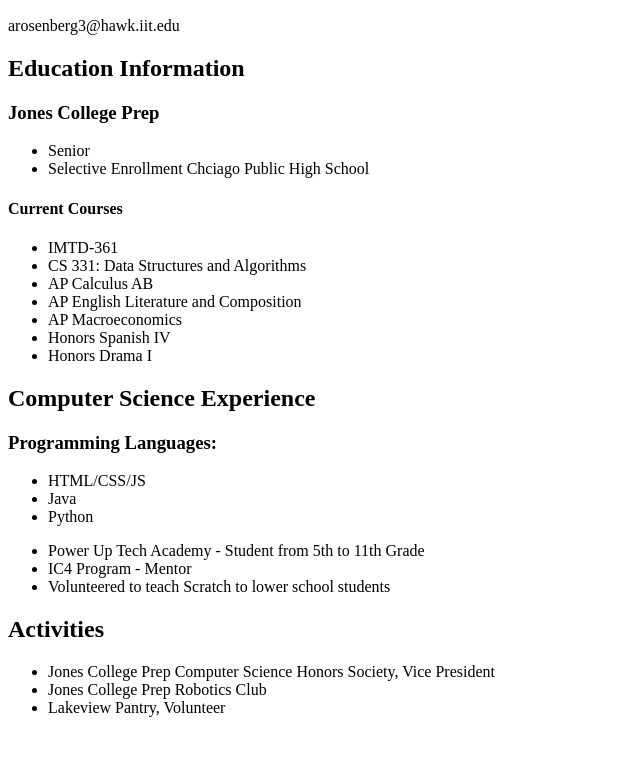
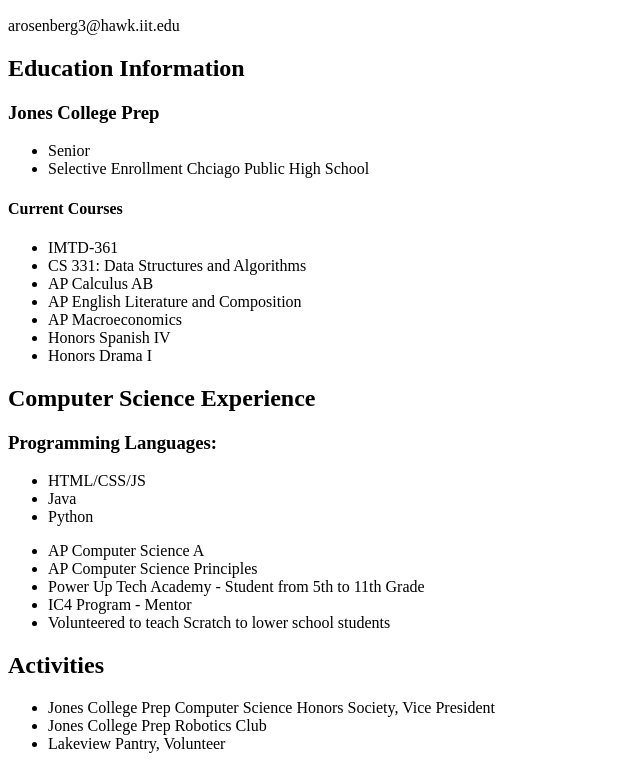
Before and after one commit to drewrosIIT/Project-01, a plain HTML site: page index.html in a window 1280 px wide. Shown: the part 180-949 px from the top of the page, without its empty margins (0-640 px from the left). Before the commit the page ends 913 px from the top, so only its background shows below. Drawn offline with Linux system fonts and the light colour scheme.

Commit message:
updated activities

```diff
--- a/index.html
+++ b/index.html
@@ -56,6 +56,8 @@
         </ul>
 
         <ul>
+            <li>AP Computer Science A</li>
+            <li>AP Computer Science Principles</li>
             <li>Power Up Tech Academy - Student from 5th to 11th Grade</li>
             <li>IC4 Program - Mentor</li>
             <li>Volunteered to teach Scratch to lower school students</li>
```
